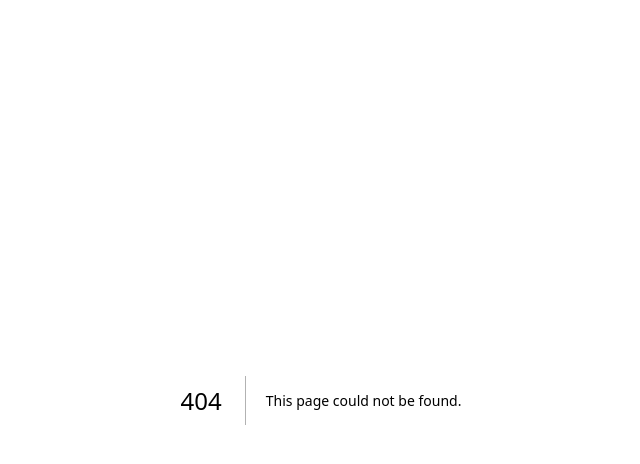
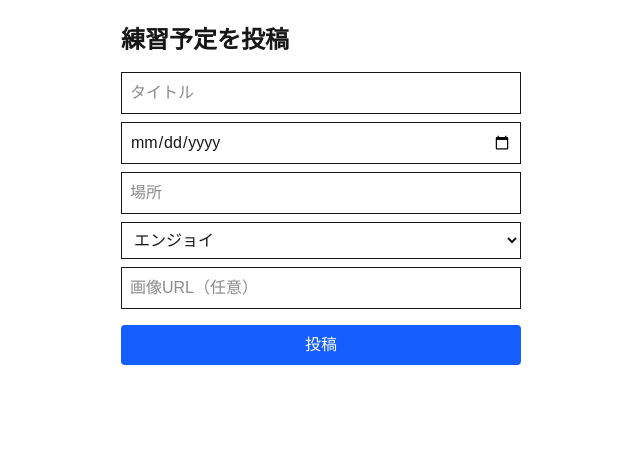
Before and after one commit to taihey5555/basketball-circle, a Next.js app: page /admin in a window 1280 px wide. Before the commit this address had no page. Shown: the top 464 px of the page, without its empty margins (319-959 px from the left). Built offline with nearby package versions, Linux system fonts and the light colour scheme; no server answers.

Commit message:
add admin page

```diff
--- /dev/null
+++ b/src/app/admin/page.tsx
@@ -0,0 +1,99 @@
+'use client'
+import { useState } from 'react'
+import { useRouter } from 'next/navigation'
+import { supabase } from '@/lib/supabase'
+
+export default function AdminPage() {
+  const router = useRouter()
+  const [title, setTitle] = useState('')
+  const [date, setDate] = useState('')
+  const [location, setLocation] = useState('')
+  const [level, setLevel] = useState('エンジョイ')
+  const [imageUrl, setImageUrl] = useState('')
+  const [message, setMessage] = useState('')
+
+  const handleSubmit = async () => {
+    if (!title || !date) {
+      setMessage('タイトルと日付は必須です')
+      return
+    }
+
+    const { error } = await supabase.from('practices').insert([
+      {
+        title,
+        date,
+        location,
+        level,
+        image_url: imageUrl,
+        participants: [],
+      },
+    ])
+
+    if (error) {
+      setMessage(`エラー: ${error.message}`)
+    } else {
+      setMessage('投稿完了！')
+      setTitle('')
+      setDate('')
+      setLocation('')
+      setLevel('エンジョイ')
+      setImageUrl('')
+      router.refresh()
+    }
+  }
+
+  return (
+    <div className="max-w-md mx-auto p-6">
+      <h1 className="text-2xl font-bold mb-4">練習予定を投稿</h1>
+
+      <input
+        className="w-full border p-2 mb-2"
+        type="text"
+        placeholder="タイトル"
+        value={title}
+        onChange={(e) => setTitle(e.target.value)}
+      />
+
+      <input
+        className="w-full border p-2 mb-2"
+        type="date"
+        value={date}
+        onChange={(e) => setDate(e.target.value)}
+      />
+
+      <input
+        className="w-full border p-2 mb-2"
+        type="text"
+        placeholder="場所"
+        value={location}
+        onChange={(e) => setLocation(e.target.value)}
+      />
+
+      <select
+        className="w-full border p-2 mb-2"
+        value={level}
+        onChange={(e) => setLevel(e.target.value)}
+      >
+        <option value="エンジョイ">エンジョイ</option>
+        <option value="ガチ">ガチ</option>
+      </select>
+
+      <input
+        className="w-full border p-2 mb-2"
+        type="text"
+        placeholder="画像URL（任意）"
+        value={imageUrl}
+        onChange={(e) => setImageUrl(e.target.value)}
+      />
+
+      {message && <p className="text-sm text-red-500">{message}</p>}
+
+      <button
+        onClick={handleSubmit}
+        className="w-full bg-blue-600 text-white py-2 mt-2 rounded"
+      >
+        投稿
+      </button>
+    </div>
+  )
+}
--- a/src/app/dashboard/page.tsx
+++ b/src/app/dashboard/page.tsx
@@ -1,36 +1,121 @@
 'use client'
 import { useEffect, useState } from 'react'
 import { supabase } from '@/lib/supabase'
-import { useRouter } from 'next/navigation'
+import Image from 'next/image'
 
 export default function DashboardPage() {
-  const router = useRouter()
-  const [userEmail, setUserEmail] = useState<string | null>(null)
+  const [practices, setPractices] = useState<any[]>([])
+  const [userId, setUserId] = useState<string | null>(null)
 
+  // ユーザー取得
   useEffect(() => {
-    const getUser = async () => {
+    const fetchUser = async () => {
       const { data } = await supabase.auth.getUser()
-      if (!data?.user) {
-        router.push('/login') // 未ログインならリダイレクト
-      } else {
-        setUserEmail(data.user.email)
+      if (data.user) {
+        setUserId(data.user.id)
       }
     }
-
-    getUser()
+    fetchUser()
   }, [])
 
+  // 投稿取得
+  useEffect(() => {
+    const fetchPractices = async () => {
+      const { data } = await supabase.from('practices').select('*').order('date', { ascending: true })
+      if (data) setPractices(data)
+    }
+    fetchPractices()
+  }, [])
+
+  // 参加処理
+  const handleJoin = async (practiceId: string) => {
+    if (!userId) return
+    const { error } = await supabase.rpc('add_participant', {
+      p_practice_id: practiceId,
+      p_user_id: userId,
+    })
+    if (!error) {
+      location.reload()
+    }
+  }
+
+  // キャンセル処理
+  const handleCancel = async (practiceId: string) => {
+    if (!userId) return
+    const { error } = await supabase.rpc('remove_participant', {
+      p_practice_id: practiceId,
+      p_user_id: userId,
+    })
+    if (!error) {
+      location.reload()
+    }
+  }
+
   return (
-    <div className="p-8 max-w-md mx-auto">
-      <h1 className="text-2xl font-bold mb-4">マイページ</h1>
-      {userEmail ? (
-        <>
-          <p className="mb-4">ログイン中: {userEmail}</p>
-          <a href="/logout" className="text-blue-600 underline">ログアウト</a>
-        </>
-      ) : (
-        <p>読み込み中...</p>
-      )}
+    <div className="max-w-3xl mx-auto p-6">
+      <h1 className="text-2xl font-bold mb-6">練習予定</h1>
+
+      {practices.map((p) => {
+        const participants = p.participants || []
+        const alreadyJoined = participants.includes(userId)
+        const capacity = p.capacity || null
+        const isFull = capacity !== null && participants.length >= capacity
+        const remaining = capacity !== null ? capacity - participants.length : null
+
+        return (
+          <div key={p.id} className="border p-4 mb-6 rounded shadow">
+            {p.image_url && (
+              <Image
+                src={p.image_url}
+                alt="体育館画像"
+                width={600}
+                height={300}
+                className="mb-4 rounded"
+              />
+            )}
+            <h2 className="text-xl font-semibold">{p.title}</h2>
+            <p>📅 {p.date}</p>
+            <p>📍 {p.location}</p>
+            <p>🏷️ {p.level}</p>
+            <p>🙋‍♂️ 参加者数: {participants.length}{capacity !== null ? ` / ${capacity}` : ''}</p>
+
+            {capacity !== null && isFull && !alreadyJoined && (
+              <p className="text-red-600 font-semibold mt-1">満員です</p>
+            )}
+
+            <div className="mt-3">
+              {alreadyJoined ? (
+                <button
+                  className="bg-red-500 text-white px-4 py-1 rounded"
+                  onClick={() => handleCancel(p.id)}
+                >
+                  キャンセルする
+                </button>
+              ) : (
+                !isFull && (
+                  <button
+                    className="bg-green-600 text-white px-4 py-1 rounded"
+                    onClick={() => handleJoin(p.id)}
+                  >
+                    参加する
+                  </button>
+                )
+              )}
+            </div>
+
+            {participants.length > 0 && (
+              <div className="mt-3 text-sm text-gray-600">
+                <p>🙋‍♀️ 参加者（ID一覧）:</p>
+                <ul className="list-disc list-inside">
+                  {participants.map((uid: string) => (
+                    <li key={uid}>{uid}</li>
+                  ))}
+                </ul>
+              </div>
+            )}
+          </div>
+        )
+      })}
     </div>
   )
 }
```
